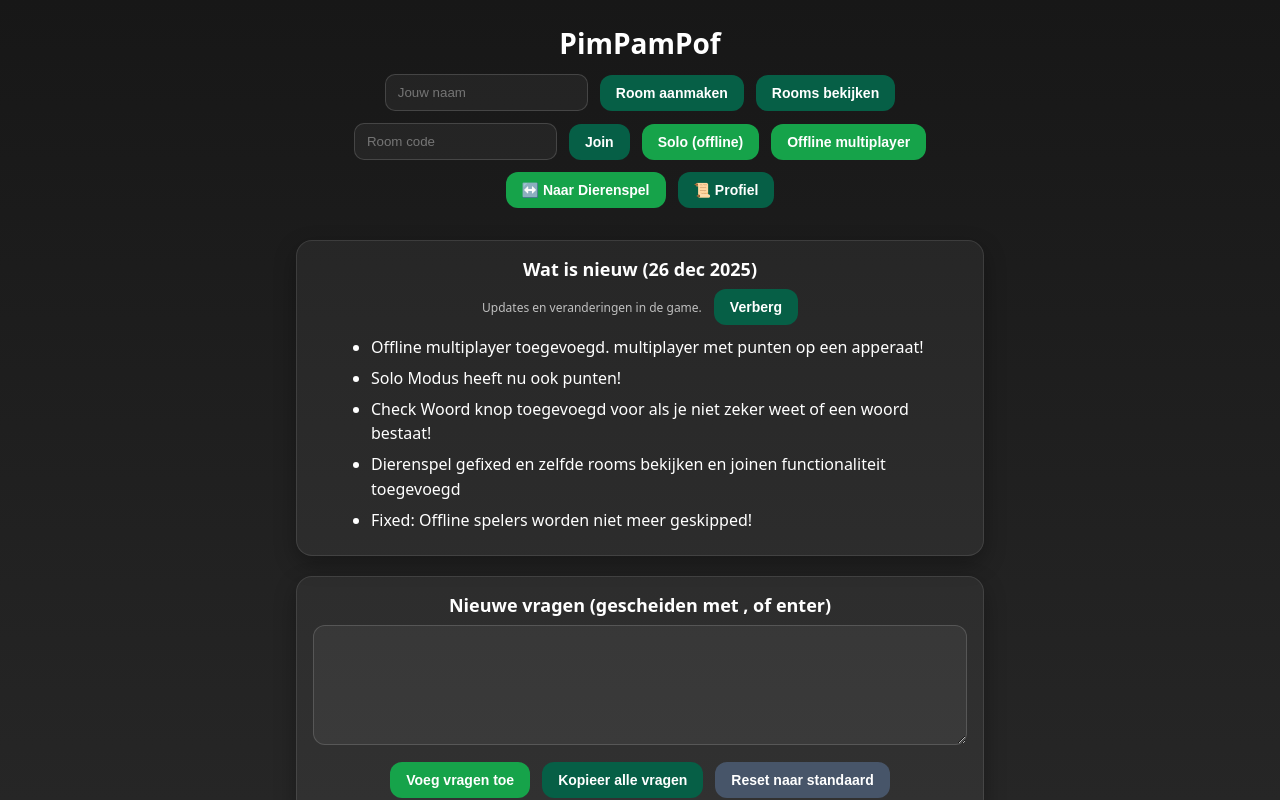
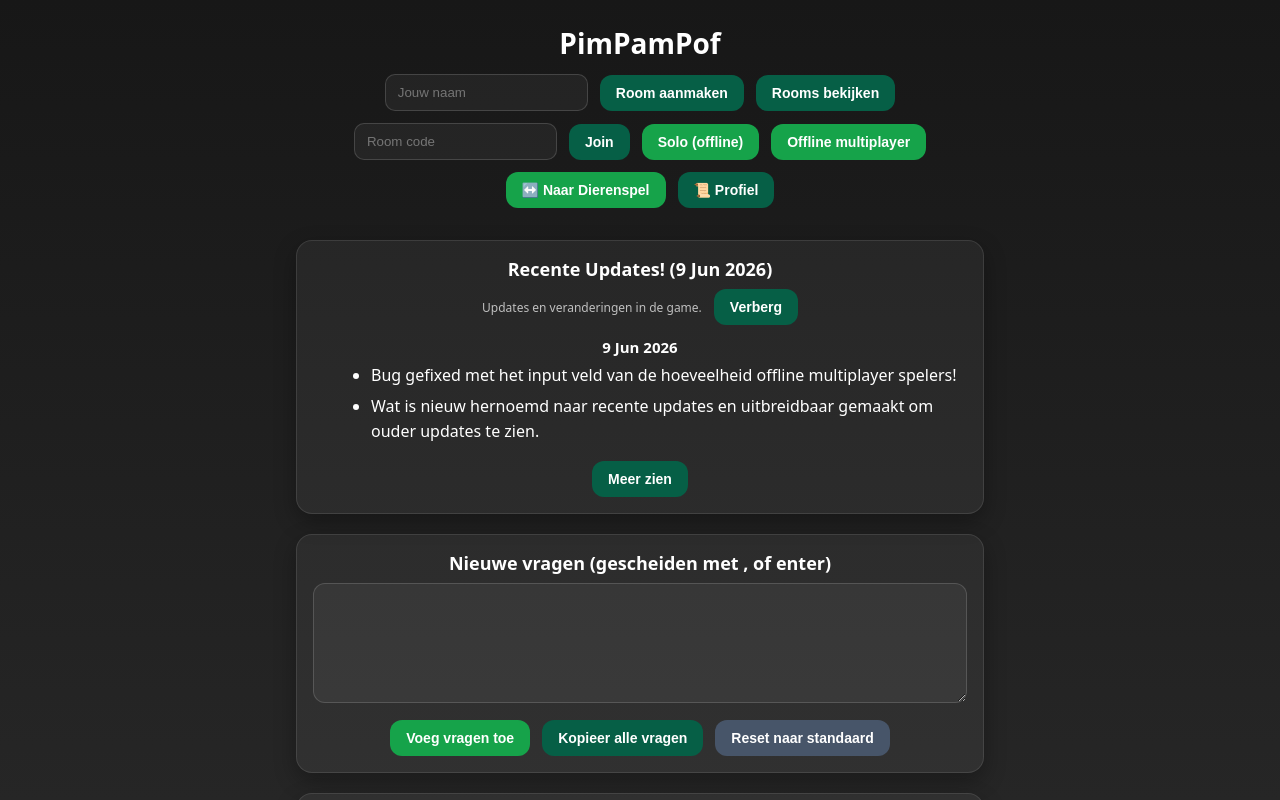
Before and after one commit to Arthurlava/Pimpampof-web, a React (Vite) app: page / in a window 1280 px wide. Shown: the top 800 px of the page. Built offline with nearby package versions, Linux system fonts and the light colour scheme; no server answers.

Commit message:
What is nieuw verbeterd en hernoemd
hernoemd naar recente updaten en uitbreidbaar gemaakt om oudere updates te laten zien

```diff
--- a/src/components/home/WhatsNewPanel.jsx
+++ b/src/components/home/WhatsNewPanel.jsx
@@ -1,25 +1,64 @@
+import { useState } from "react";
 import { Button } from "../common/Button";
 import { Row } from "../common/Row";
 import { Section } from "../common/Section";
 
 export function WhatsNewPanel({ whatsNew, isOpen, onToggle }) {
+  const [showOlderUpdates, setShowOlderUpdates] = useState(false);
+
+  const updates = whatsNew?.updates ?? [];
+  const latestCount = whatsNew?.latestCount ?? 1;
+
+  const visibleUpdates = showOlderUpdates
+    ? updates
+    : updates.slice(0, latestCount);
+
+  const latestUpdate = updates[0];
+  const hasOlderUpdates = updates.length > latestCount;
+
   return (
-    <Section title={`Wat is nieuw (${whatsNew.updatedAtLabel})`}>
+    <Section title={`Recente Updates! ${latestUpdate ? ` (${latestUpdate.updatedAtLabel})` : ""}`}>
       <Row>
         <span className="muted" style={{ maxWidth: 520, textAlign: "left" }}>
           Updates en veranderingen in de game.
         </span>
+
         <Button variant="alt" onClick={onToggle}>
           {isOpen ? "Verberg" : "Toon"}
         </Button>
       </Row>
 
       {isOpen && (
-        <ul style={{ margin: "10px 0 0 18px", textAlign: "left", lineHeight: 1.55 }}>
-          {whatsNew.items.map((text, index) => (
-            <li key={index} style={{ marginBottom: 6 }}>{text}</li>
-          ))}
-        </ul>
+        <>
+          <div style={{ marginTop: 12, display: "flex", flexDirection: "column", gap: 14 }}>
+            {visibleUpdates.map((update) => (
+              <div key={update.updatedAtLabel}>
+                <h3 style={{ margin: "0 0 6px 0", fontSize: 15 }}>
+                  {update.updatedAtLabel}
+                </h3>
+
+                <ul style={{ margin: "0 0 0 18px", textAlign: "left", lineHeight: 1.55 }}>
+                  {update.items.map((text, index) => (
+                    <li key={`${update.updatedAtLabel}-${index}`} style={{ marginBottom: 6 }}>
+                      {text}
+                    </li>
+                  ))}
+                </ul>
+              </div>
+            ))}
+          </div>
+
+          {hasOlderUpdates && (
+            <div style={{ marginTop: 12 }}>
+              <Button
+                variant="alt"
+                onClick={() => setShowOlderUpdates((show) => !show)}
+              >
+                {showOlderUpdates ? "Minder zien" : "Meer zien"}
+              </Button>
+            </div>
+          )}
+        </>
       )}
     </Section>
   );
--- a/src/data/whatsNew.js
+++ b/src/data/whatsNew.js
@@ -1,10 +1,22 @@
 export const WHATS_NEW = {
-  updatedAtLabel: "26 dec 2025",
-  items: [
-    "Offline multiplayer toegevoegd. multiplayer met punten op een apperaat!",
-    "Solo Modus heeft nu ook punten!",
-    "Check Woord knop toegevoegd voor als je niet zeker weet of een woord bestaat!",
-    "Dierenspel gefixed en zelfde rooms bekijken en joinen functionaliteit toegevoegd",
-    "Fixed: Offline spelers worden niet meer geskipped!",
+  latestCount: 1,
+  updates: [
+    {
+      updatedAtLabel: "9 Jun 2026",
+      items: [
+        "Bug gefixed met het input veld van de hoeveelheid offline multiplayer spelers!",
+        "Wat is nieuw hernoemd naar recente updates en uitbreidbaar gemaakt om ouder updates te zien."
+      ],
+    },
+    {
+      updatedAtLabel: "26 dec 2025",
+      items: [
+        "Offline multiplayer toegevoegd. Multiplayer met punten op één apparaat!",
+        "Solo Modus heeft nu ook punten!",
+        "Check Woord knop toegevoegd voor als je niet zeker weet of een woord bestaat!",
+        "Dierenspel gefixed en rooms bekijken/joinen functionaliteit toegevoegd.",
+        "Fixed: Offline spelers worden niet meer geskipped!",
+      ],
+    },
   ],
 };
```
